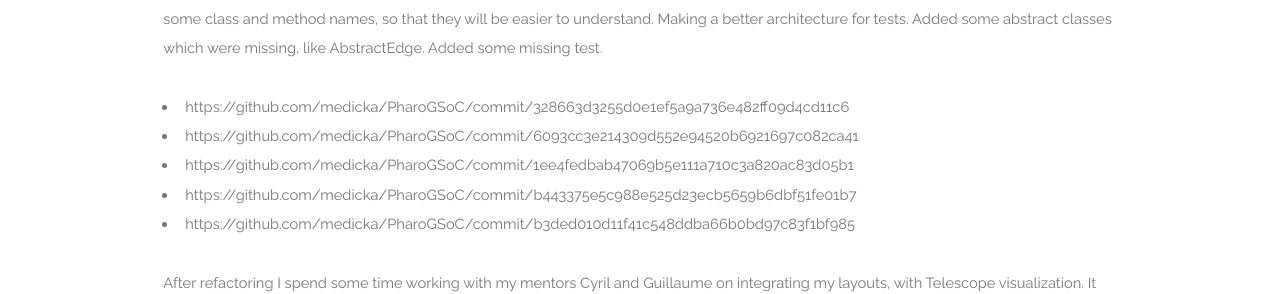
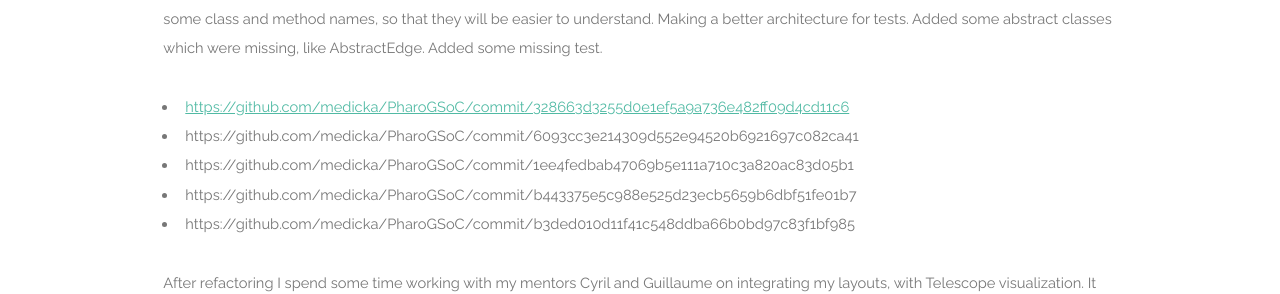
Before and after one commit to Pharokeepers/pharokeepers.github.io, a Jekyll site: the page built from _posts/2019-07-05-Nina_Nineth_Week.markdown, in a window 1280 px wide. Shown: the part 284-578 px from the top of the page. Built offline with Jekyll 4.4.1, drawn with Linux system fonts in a browser that asks for light colours; comment, search, counter and statistics services are not loaded.

Commit message:
Update 2019-07-05-Nina_Nineth_Week.markdown

```diff
--- a/_posts/2019-07-05-Nina_Nineth_Week.markdown
+++ b/_posts/2019-07-05-Nina_Nineth_Week.markdown
@@ -12,7 +12,7 @@ comments: true
 
 Updating baseline classes. We changed the implementation in such way that it is easier to import the code to new Pharo image. Changing some class and method names, so that they will be easier to understand. Making a better architecture for tests. Added some abstract classes which were missing, like AbstractEdge. Added some missing test.
 
-- https://github.com/medicka/PharoGSoC/commit/328663d3255d0e1ef5a9a736e482ff09d4cd11c6
+- <https://github.com/medicka/PharoGSoC/commit/328663d3255d0e1ef5a9a736e482ff09d4cd11c6>
 - https://github.com/medicka/PharoGSoC/commit/6093cc3e214309d552e94520b6921697c082ca41
 - https://github.com/medicka/PharoGSoC/commit/1ee4fedbab47069b5e111a710c3a820ac83d05b1
 - https://github.com/medicka/PharoGSoC/commit/b443375e5c988e525d23ecb5659b6dbf51fe01b7
```
